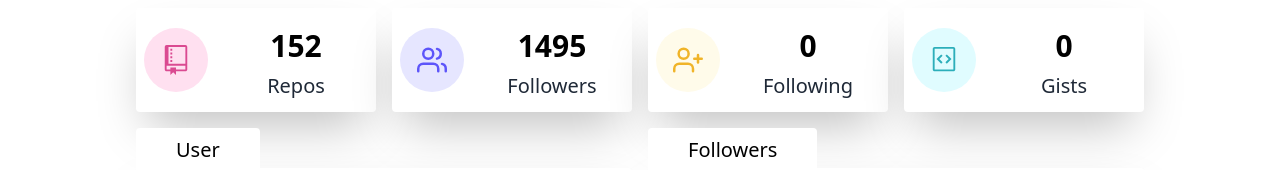
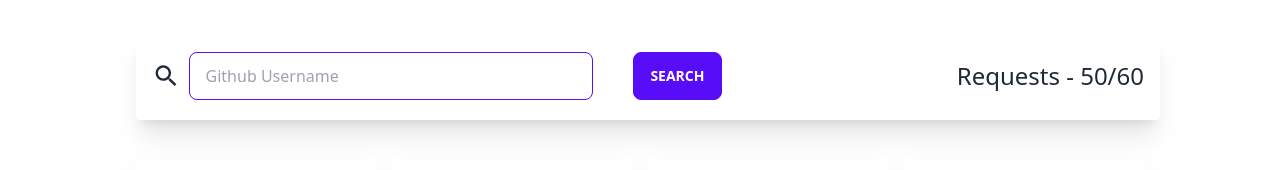
Before and after one commit to frankintech00/github, a React (Create React App) app: page / in a window 1280 px wide. Shown: the top 170 px of the page. Built offline with nearby package versions, Linux system fonts and the light colour scheme.

Commit message:
added search

```diff
--- a/src/components/Search.jsx
+++ b/src/components/Search.jsx
@@ -1,3 +1,22 @@
+import { MdSearch } from 'react-icons/md';
+
 export const Search = () => {
-	return <div>Search</div>;
+	return (
+		<div className='flex-col items-center mx-2 my-8 bg-white rounded shadow-xl sm:flex-row navbar'>
+			<div className='w-3/5 my-3 navbar-start'>
+				<MdSearch className='w-8 h-8 mx-2' />
+				<input
+					type='text'
+					placeholder='Github Username'
+					className='w-full max-w-2xl bg-white input input-primary input-bordered'
+				/>
+			</div>
+			<div className='my-3 nav-center'>
+				<button className='mx-10 btn btn-primary'>Search</button>
+			</div>
+			<div className='mx-2 my-3 navbar-end'>
+				<h3 className='text-2xl'>Requests - 50/60</h3>
+			</div>
+		</div>
+	);
 };
--- a/src/pages/DashBoard.jsx
+++ b/src/pages/DashBoard.jsx
@@ -5,7 +5,7 @@ export const DashBoard = () => {
 	return (
 		<main className='w-full mx-auto md:w-4/5'>
 			{/* <Navbar /> */}
-			{/* <Search /> */}
+			<Search />
 			<Info />
 			<User />
 			<Repos />
```
